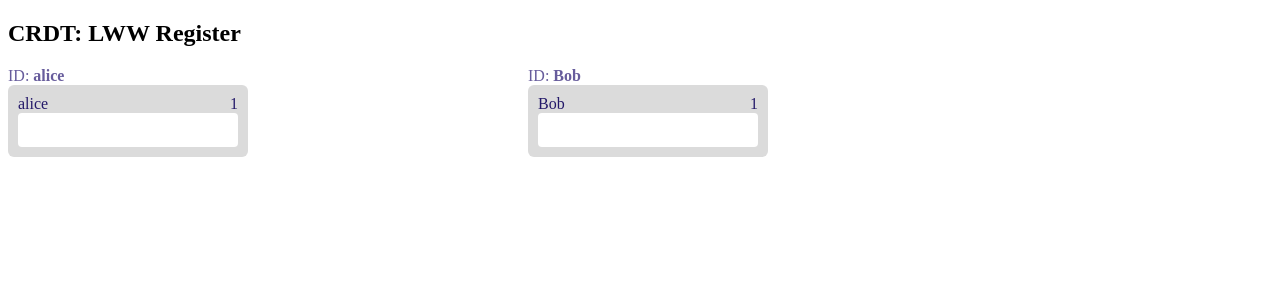
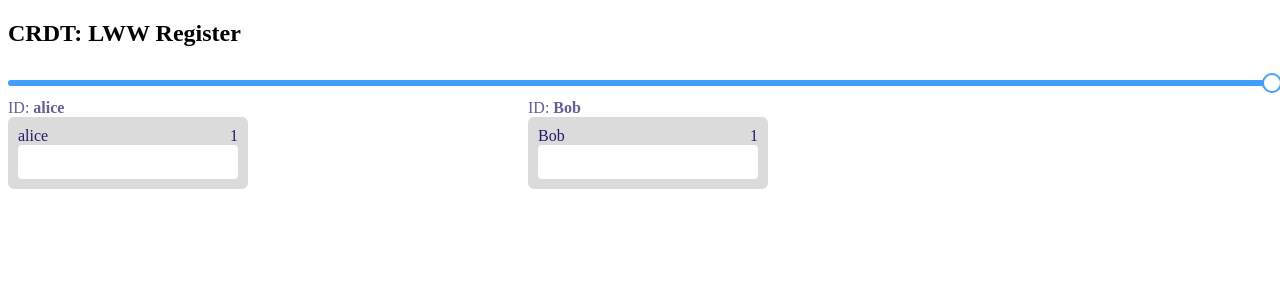
Before and after one commit to JackyM06/crdt-viewer, a Vue app: page / in a window 1280 px wide. Shown: the top 300 px of the page. Built offline with nearby package versions, Linux system fonts and the light colour scheme.

Commit message:
fix: 增加slider

```diff
--- a/src/modules/lww/view.vue
+++ b/src/modules/lww/view.vue
@@ -1,11 +1,17 @@
 <script setup lang="ts">
+import { ref } from 'vue';
 import LLWItem from './LLWItem.vue';
+
+const delay = ref(100);
 </script>
 
 <template>
     <h2>CRDT: LWW Register</h2>
 
     <div>
+        <div>
+            <el-slider v-model="delay" />
+        </div>
         <div class="content">
             <LLWItem name="alice"></LLWItem>
             <LLWItem name="Bob"></LLWItem>
```
